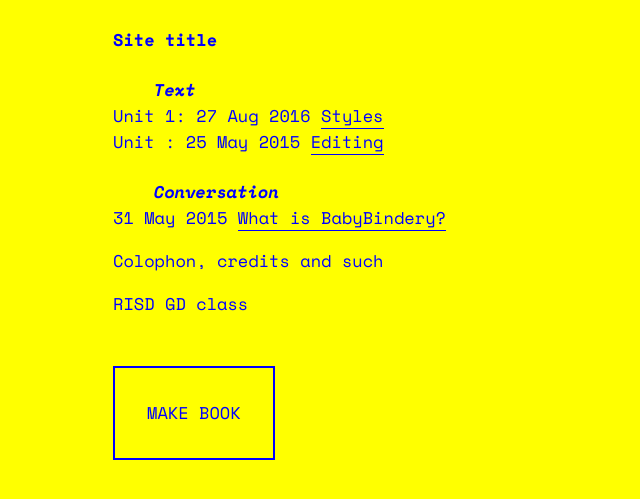
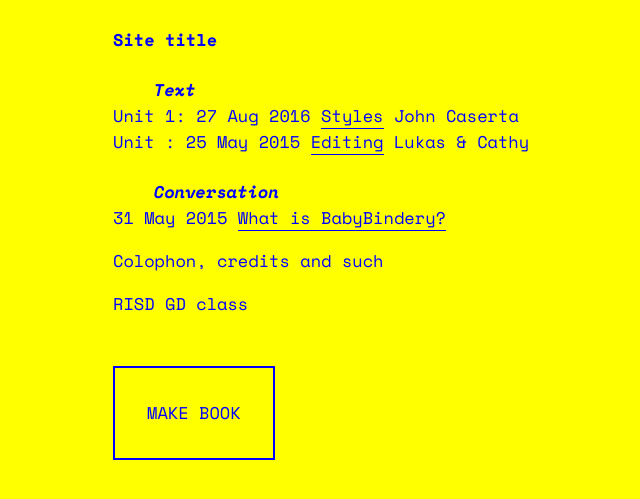
Before and after one commit to thedesignoffice/babybindery, a Jekyll site: the page built from index.html, in a window 1280 px wide. Shown: the top 499 px of the page, without its empty margins (79-719 px from the left). Built offline with Jekyll 4.4.1, drawn with Linux system fonts in a browser that asks for light colours.

Commit message:
author fix

```diff
--- a/_layouts/default.html
+++ b/_layouts/default.html
@@ -5,8 +5,6 @@
     {% include universal_css.html %}
   </head>
   <body>
-    <!-- Look the author details up from the site config. -->
-    {% assign author = site.data.authors[page.author] %}
     <div class="wrapper">
       <header>
         <h1>{{ page.title }}</h1>
--- a/_layouts/toc.html
+++ b/_layouts/toc.html
@@ -28,9 +28,6 @@
 
   <body>
 
-    <!-- Look the author details up from the site config. -->
-    {% assign author = site.data.authors[page.author] %}
-
     <!-- Output author details if some exist. -->
 
     <div class="wrapper">
@@ -45,10 +42,7 @@
           {% if post.content_types == 'text' %}
             <li>
               Unit {{ post.unit }}: <span class="post-meta">{{ post.date | date_to_string }}</span>
-              <a class="post-link" href="{{ post.url | prepend: site.github.url }}"> {{ post.title }}</a>
-                  {% if author %}
-                      <span><a href="{{ author.web }}" target="_blank">{{ author.name }}</a></span>
-                  {% endif %}
+              <a class="post-link" href="{{ post.url | prepend: site.github.url }}"> {{ post.title }}</a> {{ post.author }}
 
             </li>
           {% endif %}
@@ -62,7 +56,7 @@
           {% if post.content_types == 'conversation' %}
             <li>
               <span class="post-meta">{{ post.date | date: "%-d %B %Y" }}</span>
-              <a class="post-link" href="{{ post.url | prepend: site.github.url }}"> {{ post.title }}</a>
+              <a class="post-link" href="{{ post.url | prepend: site.github.url }}"> {{ post.title }}</a>  {{ post.author }}
             </li>
           {% endif %}
           {% endfor %}
```
